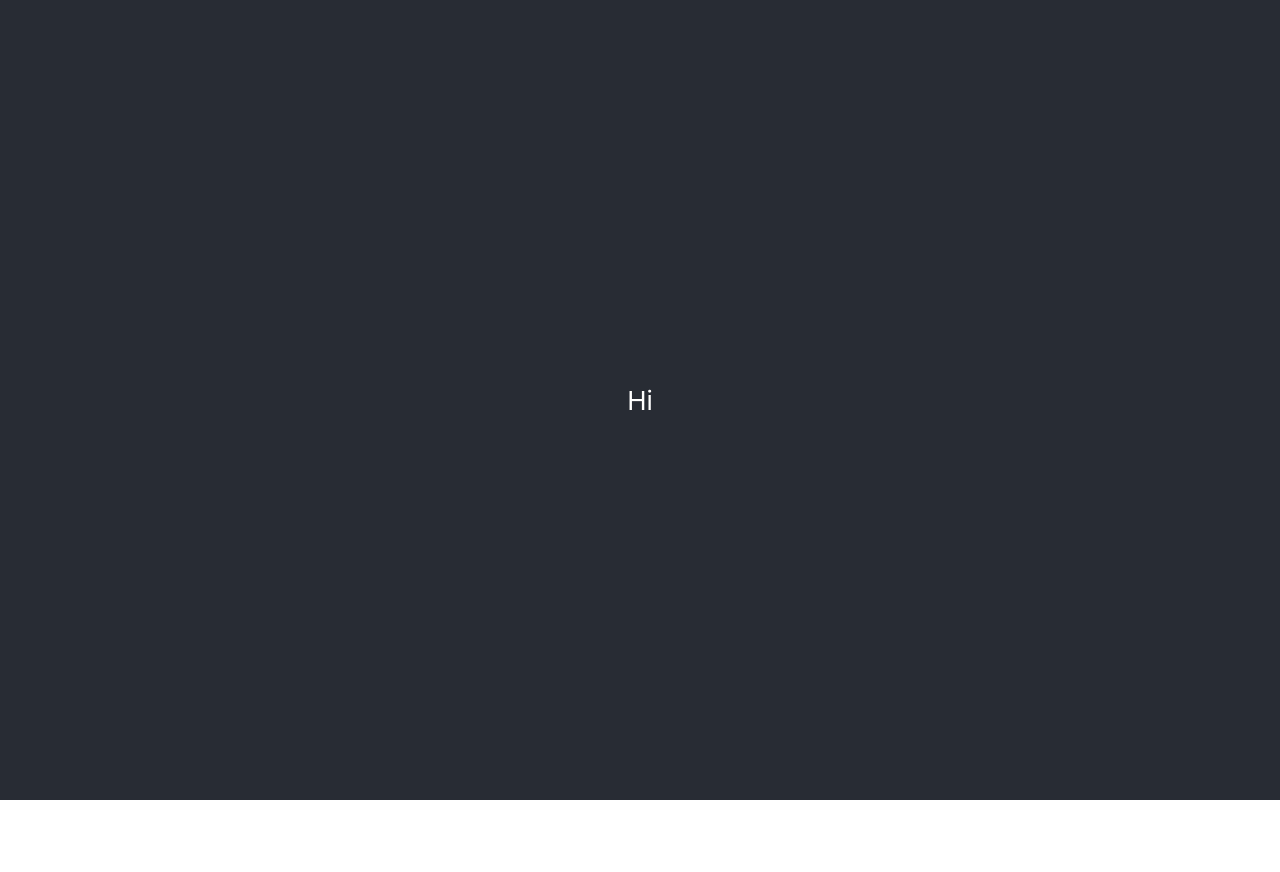
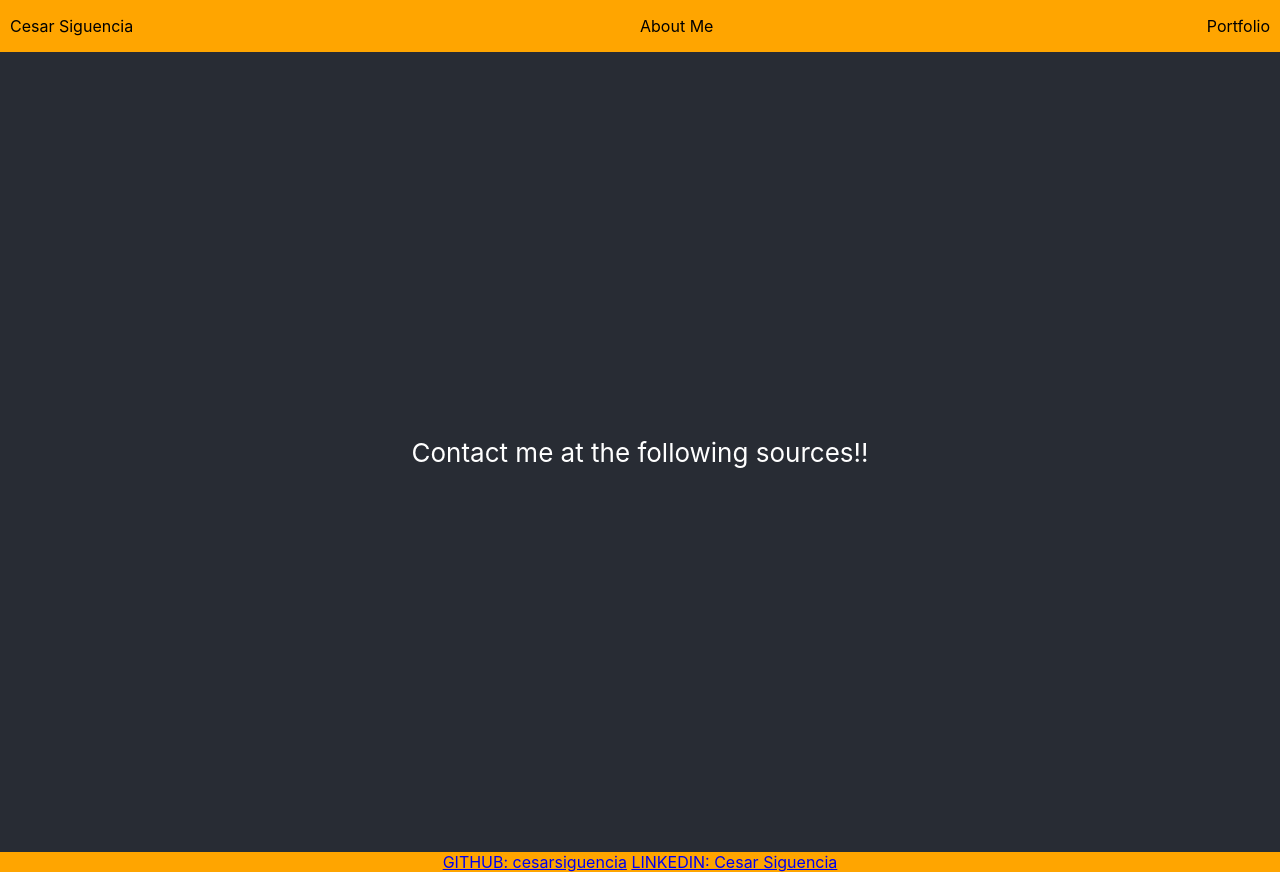
Before and after one commit to cesarsiguencia/my-react-portfolio, a React (Create React App) app: page / in a window 1280 px wide. Before the commit the page ends 800 px from the top, so only its background shows below. Built offline with nearby package versions, Linux system fonts and the light colour scheme.

Commit message:
two nav clicks working

```diff
--- a/src/App.css
+++ b/src/App.css
@@ -13,7 +13,18 @@
   }
 }
 
-.App-header {
+.App-header{
+  background-color: Orange;
+
+}
+
+.Header-contents{
+  display: flex;
+  justify-content: space-between ;
+  margin: auto 10px;
+}
+
+.App-body {
   background-color: #282c34;
   min-height: 100vh;
   display: flex;
@@ -28,6 +39,17 @@
   color: #61dafb;
 }
 
+.App-footer {
+  background-color: orange;
+}
+
+.Navigator{
+  display: flex;
+  justify-content: space-between;
+  width: 50%;
+
+}
+
 @keyframes App-logo-spin {
   from {
     transform: rotate(0deg);
--- a/src/App.js
+++ b/src/App.js
@@ -1,25 +1,77 @@
-
+import React, { useState } from 'react'
 import './App.css';
 
+import Nav from './Components/Nav/Nav'
+
+import Contact from './Components/Contact/Contact'
+import Portfolio from './Components/Portfolio/Portfolio';
+
 function App() {
+
+  const [contactSelected, setContactSelected] = useState(false);
+
+  const [portfolioSelected, setPortfolioSelected] = useState(false);
+
+
   return (
     <div className="App">
       <header className="App-header">
+        <div className="Header-contents">
+
 
         <p>
-          Hi
+          Cesar Siguencia
         </p>
-        {/* <a
-          className="App-link"
-          href="https://reactjs.org"
-          target="_blank"
-          rel="noopener noreferrer"
-        >
-          Learn React
-        </a> */}
+        <Nav
+          contactSelected={contactSelected}
+          setContactSelected={setContactSelected}
+          portfolioSelected={portfolioSelected}
+          setPortfolioSelected={setPortfolioSelected}
+          >
+
+
+        </Nav>
+        </div>
       </header>
+      <div className="App-body">
+
+        {contactSelected
+        ? (
+          <>
+              <p>hello</p>
+            </>
+            ) :
+
+            (
+            <Contact></Contact>
+          )}
+
+
+
+
+
+
+
+
+
+
+      </div>
+
+
+      <footer className="App-footer">
+        <a href="https://github.com/cesarsiguencia">GITHUB: cesarsiguencia</a> <a href="https://www.linkedin.com/in/cesar-siguencia-b71aabba">LINKEDIN: Cesar Siguencia</a>
+      </footer>
     </div>
   );
 }
 
 export default App;
+
+//        {/* <a
+// className="App-link"
+// href="https://reactjs.org"
+// target="_blank"
+// rel="noopener noreferrer"
+// >
+// Learn React
+// </a> */}
--- /dev/null
+++ b/src/Components/Contact/Contact.js
@@ -0,0 +1,13 @@
+import React from 'react';
+
+const Contact = () => {
+return(
+    <main>
+    <div>
+        <p>Contact me at the following sources!!</p>
+    </div>
+</main>
+)
+}
+
+export default Contact
--- /dev/null
+++ b/src/Components/Nav/Nav.js
@@ -0,0 +1,24 @@
+import React from "react";
+
+const Nav = (props) => {
+    const {
+        contactSelected,
+        setContactSelected
+      } = props;
+    return(
+        <nav className="Navigator">
+            <p className={`${contactSelected}`}> <span  onClick={() => setContactSelected(true)}>About Me</span></p>
+            <p>   <span
+                onClick={() => {
+                  setContactSelected(false);
+                }}
+              >Portfolio</span></p>
+            {/* <p>Contact</p>
+            <p>Resume</p> */}
+        </nav>
+    )
+}
+
+export default Nav
+
+//className={`mx-2 ${contactSelected && 'navActive'}`}
--- /dev/null
+++ b/src/Components/Portfolio/Portfolio.js
@@ -0,0 +1,13 @@
+import React from 'react';
+
+const Portfolio = () => {
+    return(
+        <main>
+        <div>
+            <p>PORTFOLIO</p>
+        </div>
+    </main>
+    )
+}
+
+export default Portfolio
```
Also changed, not shown: src/Components/About/About.js (added, +75 -0 lines), src/utils/helpers.js (added, +8 -0 lines), src/Components/Resume/Resume.js (added).
